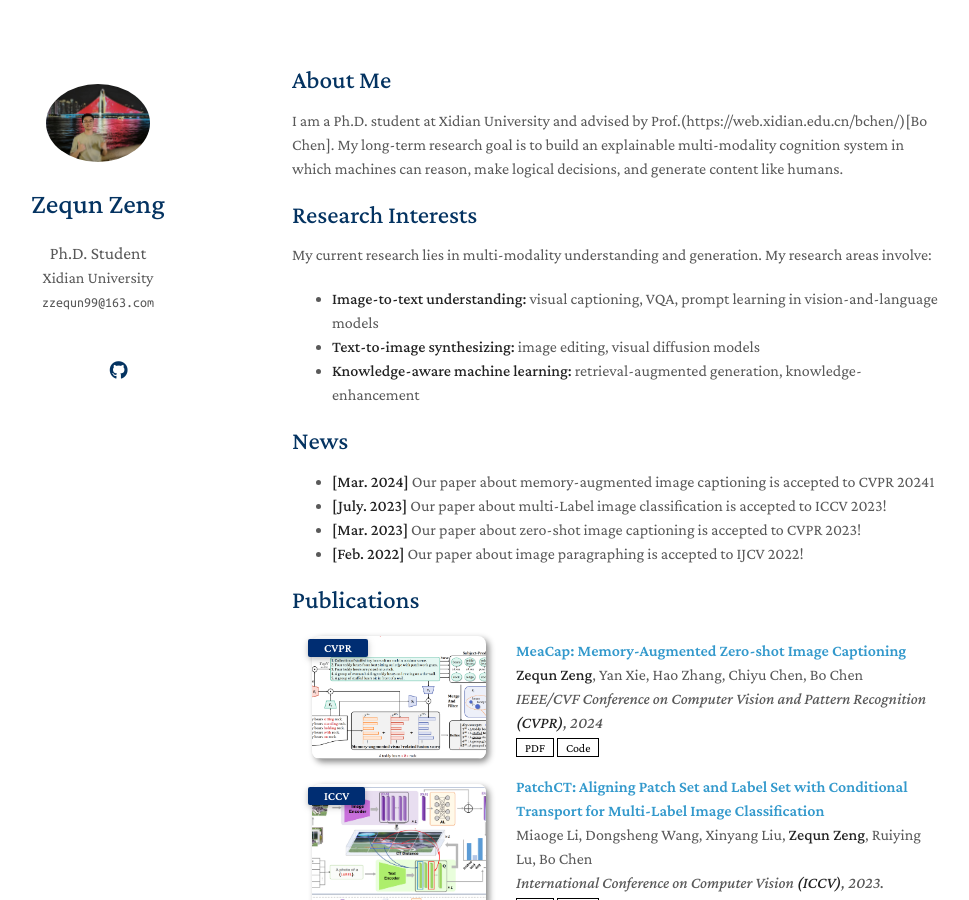
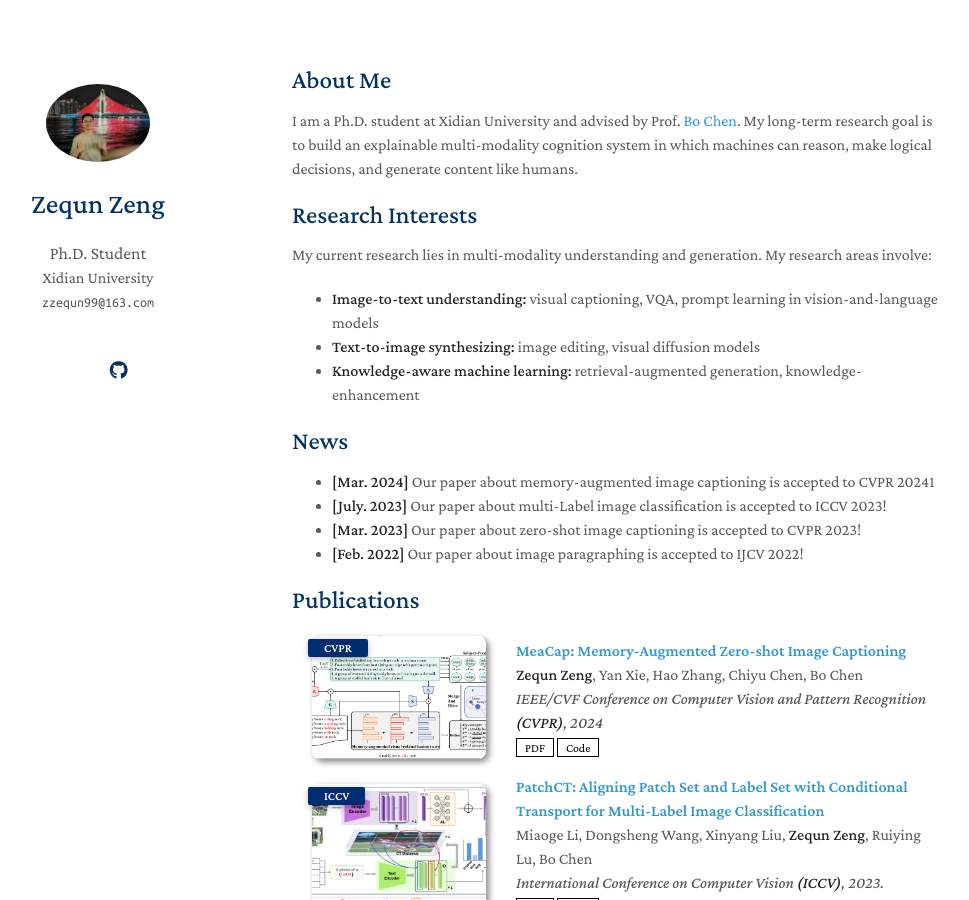
Before and after one commit to joeyz0z/joeyz0z.github.io, a Jekyll site: the page built from index.md, in a window 1280 px wide and 900 px high. Shown: the whole window, without its empty margins (178-1147 px from the left). Built offline with Jekyll 4.4.1, drawn with Linux system fonts in a browser that asks for light colours; nearby versions of some CDN libraries; a style sheet for code colours, icons or effects is not loaded; our own code applies the rules of GitHub Pages for plain Markdown files; part of the change alters nothing that is shown.

Commit message:
Update index.md

```diff
--- a/index.md
+++ b/index.md
@@ -4,7 +4,7 @@ layout: homepage
 
 ## About Me
 
-I am a Ph.D. student at Xidian University and advised by Prof.(https://web.xidian.edu.cn/bchen/)[Bo Chen].  My long-term research goal is to build an explainable multi-modality cognition system in which machines can reason, make logical decisions, and generate content like humans.
+I am a Ph.D. student at Xidian University and advised by Prof. [Bo Chen](https://web.xidian.edu.cn/bchen/).  My long-term research goal is to build an explainable multi-modality cognition system in which machines can reason, make logical decisions, and generate content like humans.
 
 ## Research Interests
 My current research lies in multi-modality understanding and generation. My research areas involve:
```
